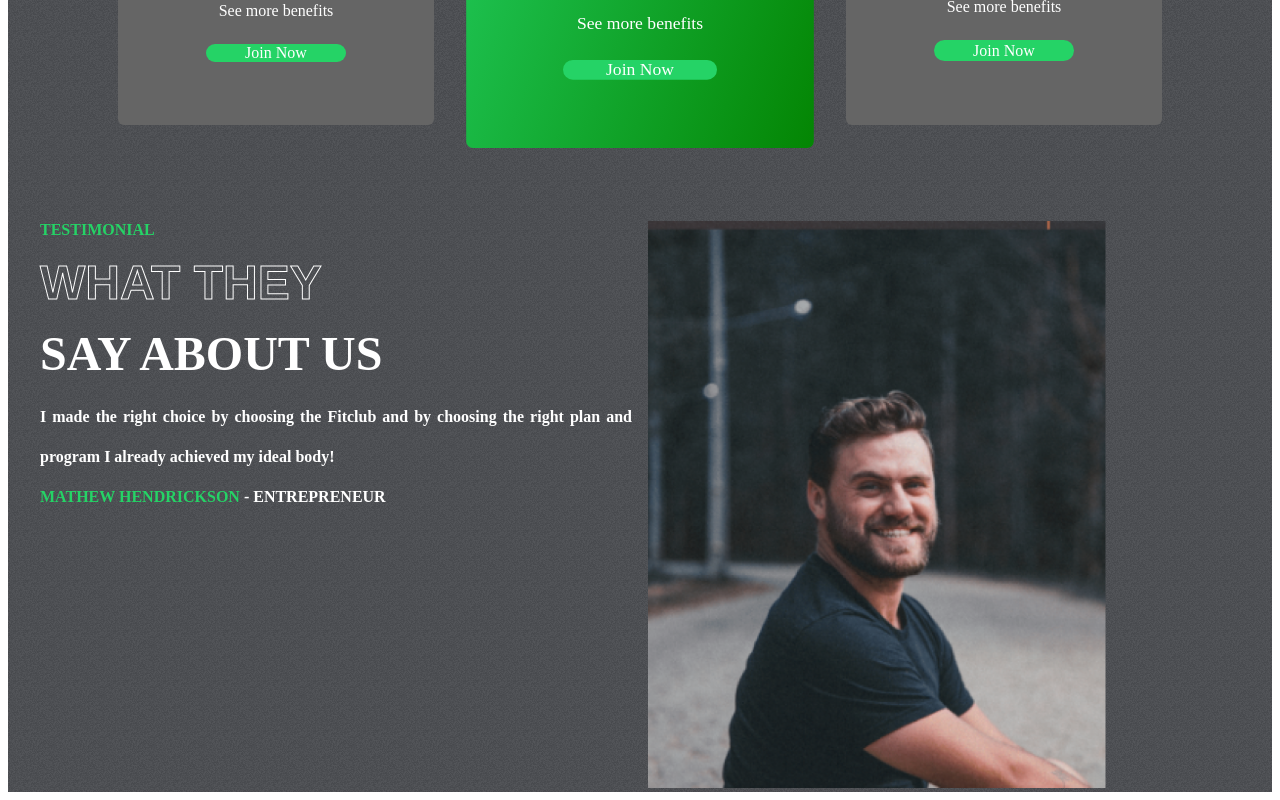
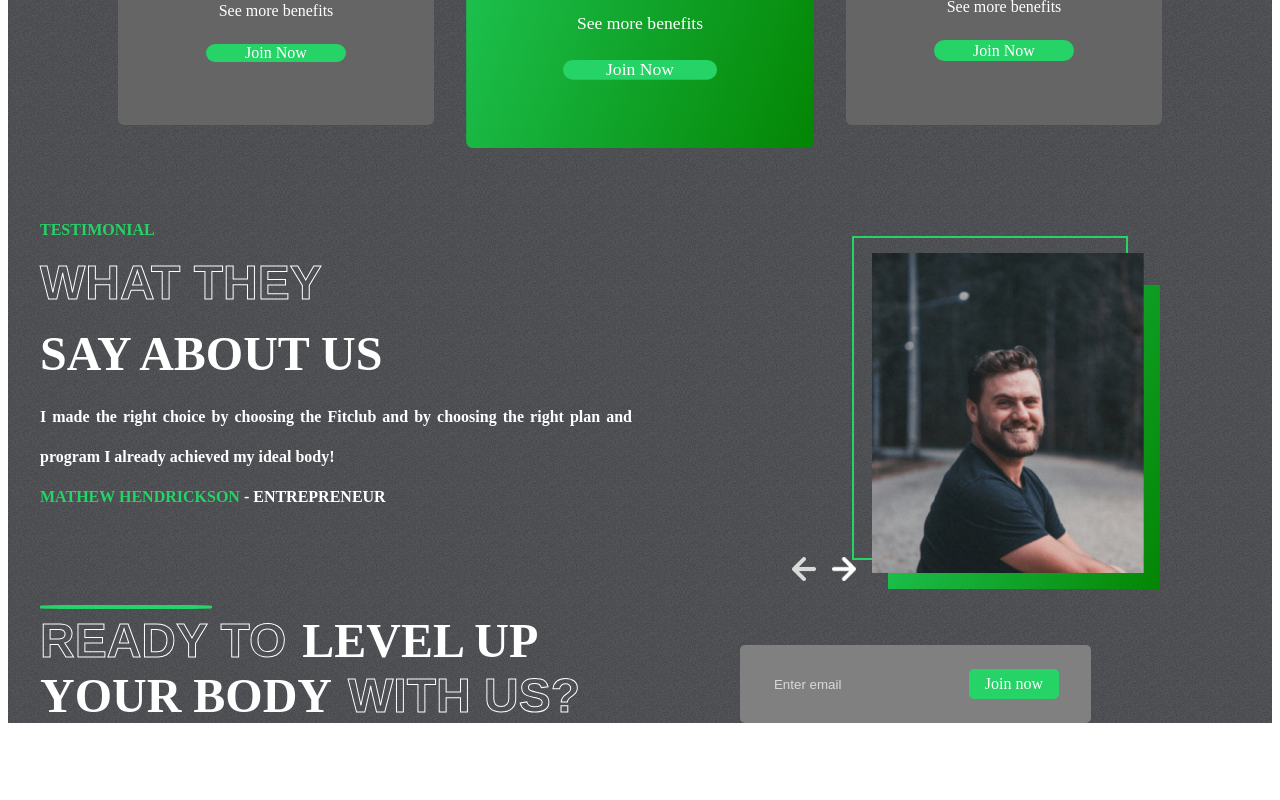
Before and after one commit to Adeleyeha-17/Fitness-Gym, a React (Vite) app: page / in a window 1280 px wide. Shown: the part 2262-3062 px from the top of the page. After the commit the page ends 2993 px from the top, so only its background shows below. Built offline with nearby package versions, Linux system fonts and the light colour scheme.

Commit message:
created a join now component

```diff
--- a/src/App.jsx
+++ b/src/App.jsx
@@ -1,4 +1,5 @@
 import { Hero } from "./components/Hero";
+import { Join } from "./components/Join";
 import { Plans } from "./components/Plans";
 import { Programs } from "./components/Programs";
 import { Reasons } from "./components/Reasons";
@@ -17,6 +18,10 @@ export default function App() {
         <Plans />
 
         <Testimonial />
+
+        <Join />
+
+
     </div>
   );
 }
--- /dev/null
+++ b/src/components/Join.jsx
@@ -0,0 +1,28 @@
+import { useRef } from "react"
+
+export const Join = () => {
+   const form = useRef()
+  return (
+    <div className="join" id="join-us">
+      <div className="left-j">
+         <div>
+            <hr />
+            <span className="outline-text">READY TO</span>
+            <span> LEVEL UP</span>
+            </div>
+            <div>
+            <span>YOUR BODY</span>
+            <span className="outline-text"> WITH US?</span>
+            </div>
+      </div>
+      <div className="right-j">
+         <form ref={form} className="join-form">
+            <input type="text" name="email" placeholder="Enter email"/>
+            <div className="btn-div">
+            <a className="btn join-btn">Join now</a>
+            </div>
+         </form>
+      </div>
+    </div>
+  )
+}
--- a/src/components/Testimonial.jsx
+++ b/src/components/Testimonial.jsx
@@ -29,8 +29,18 @@ export const Testimonial = () => {
 
          </div>
          <div className="right-t">
-               <img src={data[selected].image} alt="" />
+            <div></div>
+            <div></div>
+               <img src={data[selected].image} alt="" className="testimonial-img"/>
+
+               <div className="arrows">
+                  <img src="leftArrow.png" alt="" onClick={() => {selected === 0 ? setSelected(dataLength - 1) : setSelected((prev) => prev - 1)}}/>
+
+                  <img src="rightArrow.png" alt="" onClick={() => {selected === dataLength - 1 ? setSelected(0) : setSelected((prev) => prev + 1)}}/>
+
+               </div>
             </div>
+
       </div>
    )
 }
--- a/src/index.css
+++ b/src/index.css
@@ -635,6 +635,7 @@
    display: flex;
    padding: 0 2rem;
    gap: 1rem;
+   position: relative;
 }
 
 .left-t {
@@ -682,3 +683,135 @@
    color: white;
    font-size: 16px;
 }
+
+.right-t .testimonial-img {
+   position: absolute;
+   width: 17rem;
+   height: 20rem;
+   object-fit: cover;
+   right: 8rem;
+   top: 2rem;
+}
+
+.right-t div:nth-child(1){
+   position: absolute;
+   width: 17rem;
+   height: 20rem;
+   border: 2px solid var(--green);
+   background-color: transparent;
+   right: 9rem;
+   top: 0.9rem;
+}
+
+.right-t div:nth-child(2){
+   position: absolute;
+   width: 17rem;
+   height: 19rem;
+   background: var(--plansCard);
+   right: 7rem;
+   top: 4rem;
+}
+
+.arrows {
+   position: relative;
+   bottom: -21rem;
+   left: 9rem;
+   display: flex;
+   gap: 1rem;
+}
+
+.arrows img {
+   height: 1.5rem;
+   width: 1.5rem;
+   cursor: pointer;
+}
+
+/* Join Components */
+
+.join {
+   display: flex;
+   padding: 0 2rem;
+   gap: 10rem;
+}
+
+.left-j {
+   color: white;
+   position: relative;
+   text-transform: uppercase;
+   font-size: 3rem;
+   font-weight: bold;
+}
+
+.left-j div {
+   display: flex;
+   gap: 1rem;
+}
+
+.left-j hr {
+   position: absolute;
+   top: -2rem;
+   border: 2px solid var(--green);
+   border-radius: 20%;
+   width: 10.5rem;
+}
+
+.right-j {
+   display: flex;
+   justify-content: center;
+   align-items: flex-end;
+}
+
+.join-form {
+   display: flex;
+   gap: 1rem;
+background: gray;
+padding: 1.5rem 2rem;
+border-radius: 5px;
+}
+
+.join-form input {
+   background: transparent;
+   outline: none;
+   border: none;
+   color: var(--lightgray);
+}
+
+::placeholder {
+   color: var(--lightgray);
+}
+
+.btn-div {
+   background: var(--green);
+   color: white;
+   border: none;
+   display: flex;
+   justify-content: center;
+   align-items:center;
+   height: 30px;
+   width: 90px;
+   cursor: pointer;
+   position: relative;
+   overflow: hidden;
+   z-index: 1;
+   border-radius: 5px;
+}
+
+.join-btn:before {
+   content: "";
+   position: absolute;
+   top: 0;
+   left: 0;
+   height: 100%;
+   width: 0;
+   background: white;
+   transition: all .5s ease-in-out;
+   z-index: -1;
+}
+
+.join-btn:hover::before {
+   width: 100%;
+}
+
+.join-btn:hover {
+   color: var(--green);
+}
```
